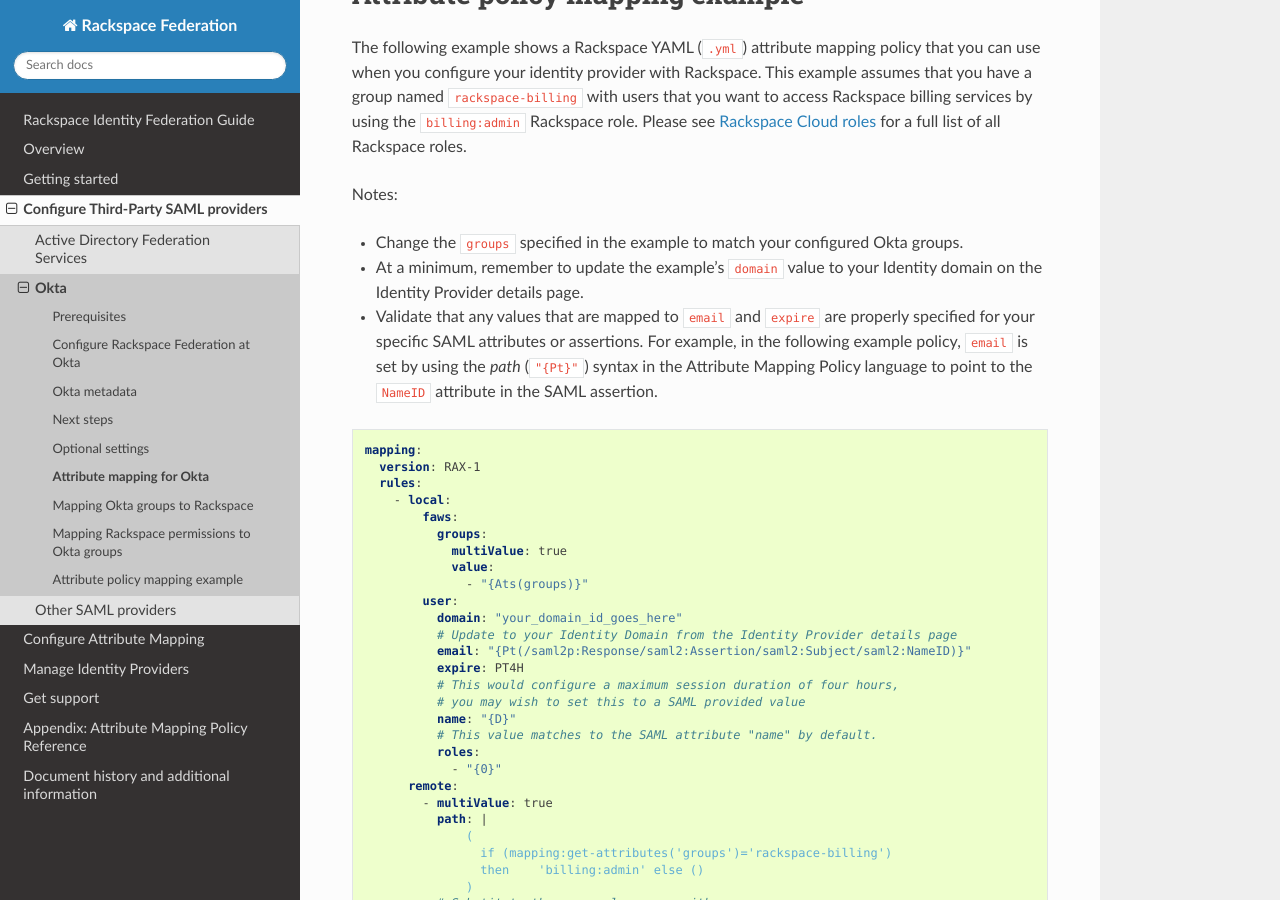
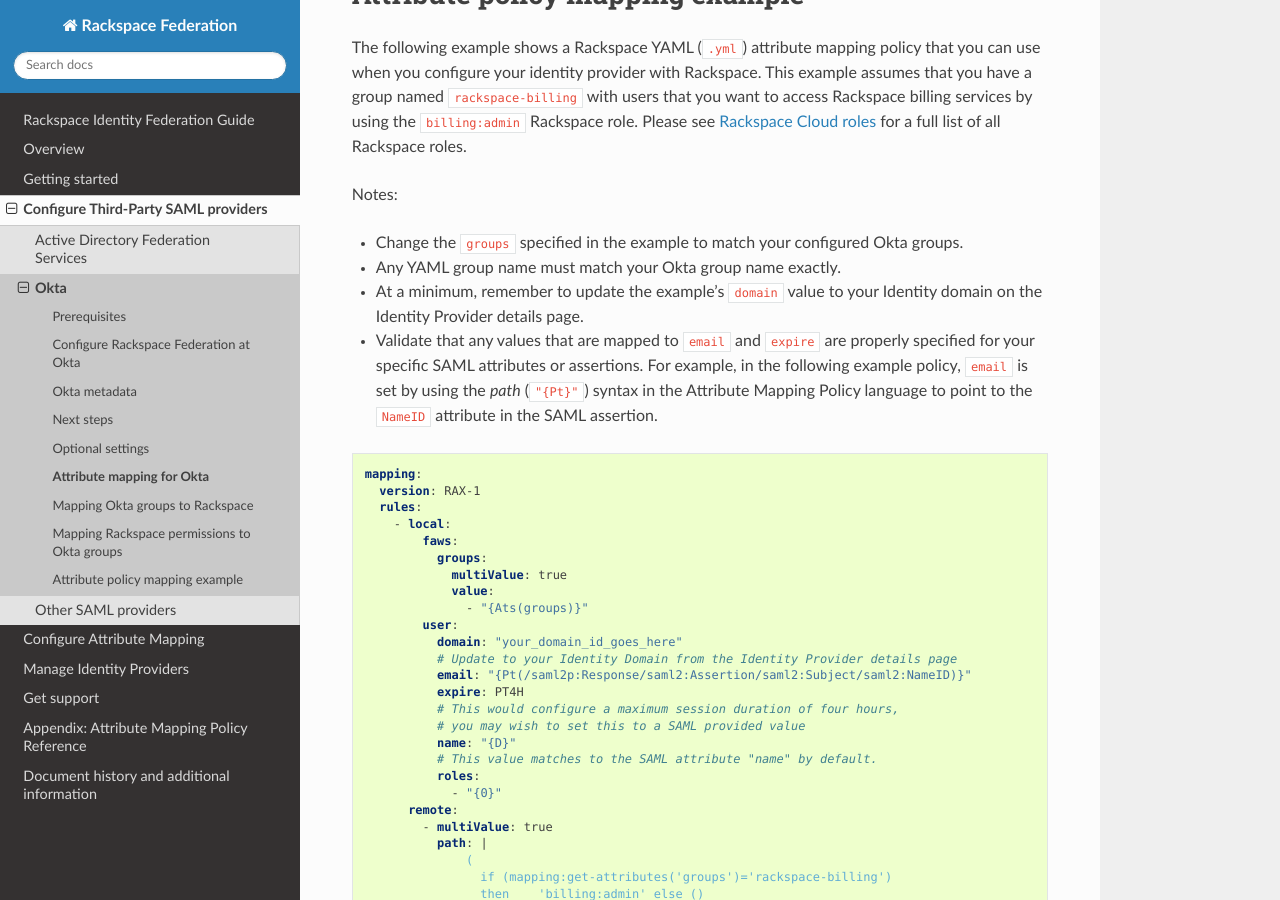
Before and after one commit to rackerlabs/docs-rackspace-federation, a Sphinx documentation site: the page built from doc/config-3p-saml/config-okta/okta-attribmapping.rst, in a window 1280 px wide and 900 px high, scrolled down 1537 px. Built offline with Sphinx 7.4.7 and the Read the Docs theme 2.0.0, drawn with Linux system fonts in a browser that asks for light colours; the version number could not be read and is left out.

Commit message:
add note

```diff
--- a/doc/config-3p-saml/config-okta/okta-attribmapping.rst
+++ b/doc/config-3p-saml/config-okta/okta-attribmapping.rst
@@ -87,6 +87,7 @@
 
 - Change the ``groups`` specified in the example to match your
   configured Okta groups.
+- Any YAML group name must match your Okta group name exactly.
 - At a minimum, remember to update the example's ``domain`` value to your
   Identity domain on the |idp| details page.
 - Validate that any values that are mapped to ``email`` and ``expire`` are
```
